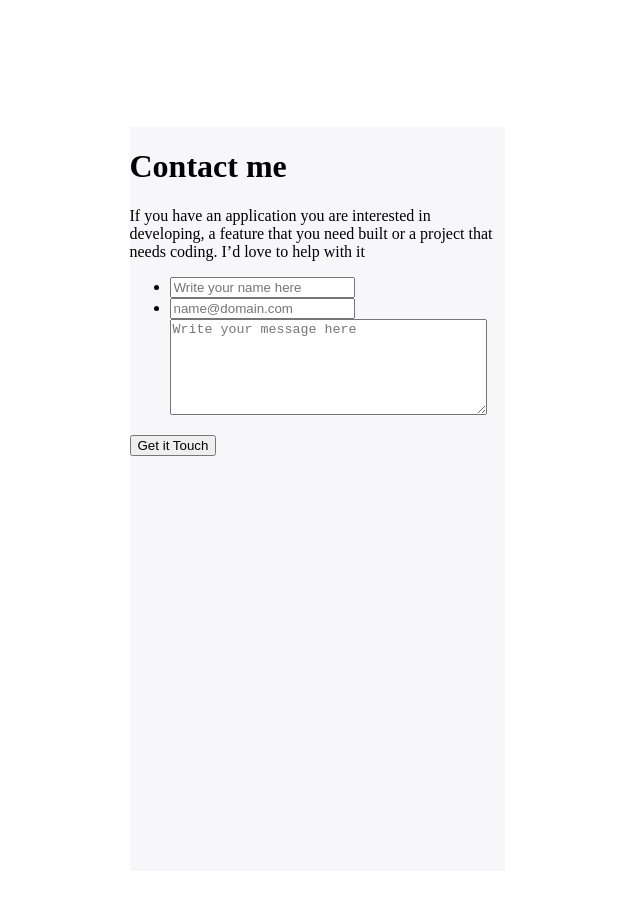
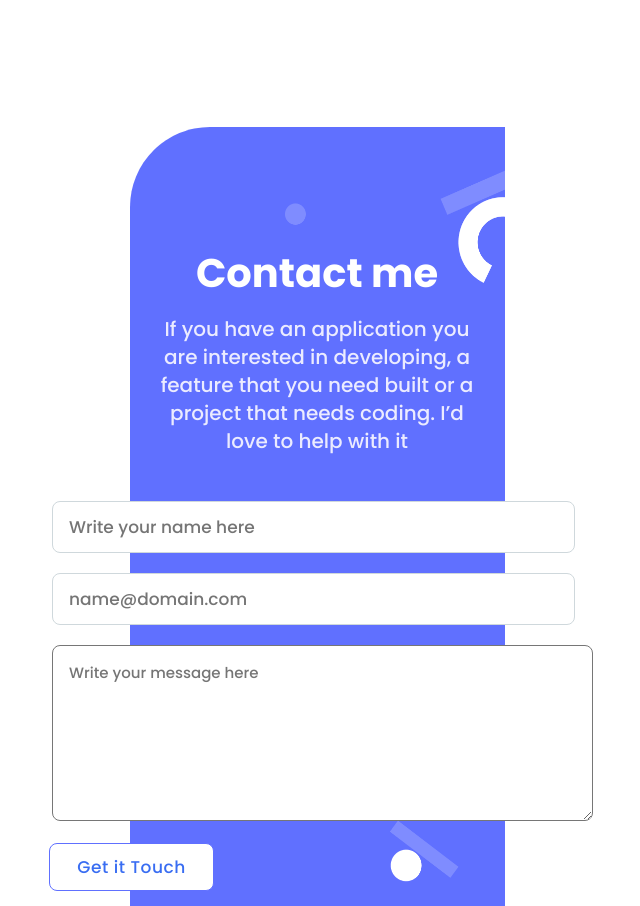
Before and after one commit to Goruchie/Portfolio, a website: page index.html in a window 1280 px wide. Shown: the part 4680-5586 px from the top of the page, without its empty margins (323-963 px from the left). Before the commit the page ends 5551 px from the top, so only its background shows below. Drawn offline with Linux system fonts and the light colour scheme.

Commit message:
add styles to contact form

```diff
--- a/styles.css
+++ b/styles.css
@@ -641,3 +641,146 @@ html {
 .card3 {
   padding-top: 6%;
 }
+
+footer {
+
+  background-image: url("images/form-background.png");
+  background-repeat: no-repeat;
+  background-size: 220px 719px;
+  background-color:#6070FF;
+  background-position: right;
+  background-position-y: 70%;
+  height: 779px;
+  border-top-left-radius: 80px 80px;
+  display: flex;
+  flex-direction: column;
+  align-items: center;
+
+
+
+}
+
+
+.ul-form {
+  list-style-type: none;
+  padding-left: 2%;
+  display: flex;
+  flex-direction: column;
+  gap: 20px;
+}
+
+footer h1 {
+  width: 801px;
+height: 56px;
+left: -213px;
+top: 4734px;
+font-family: 'Poppins', sans-serif;
+font-style: normal;
+font-weight: 700;
+font-size: 40px;
+line-height: 52px;
+
+text-align: center;
+color: #FFFFFF;
+margin-bottom: 12px;
+padding-top: 25%;
+
+}
+
+footer p {
+  width: 327px;
+height: 145px;
+left: 24px;
+margin-top: 0%;
+font-family: 'Poppins', sans-serif;
+font-style: normal;
+font-weight: 400;
+font-size: 20px;
+line-height: 28px;
+text-align: center;
+color: #EBEBFF;
+margin-bottom: 25px;
+}
+
+input[type=text] {
+  width: 93%;
+  height: 48px;
+  left: 0px;
+right: 0px;
+top: 0px;
+bottom: 0px;
+background: #FFFFFF;
+border: 1px solid #CFD8DC;
+border-radius: 8px;
+font-family: 'Poppins', sans-serif;
+font-style: normal;
+font-weight: 400;
+font-size: 17px;
+line-height: 20px;
+padding-left: 16px;
+}
+
+input[type=email] {
+  width: 93%;
+  height: 48px;
+  left: 0px;
+right: 0px;
+top: 0px;
+bottom: 0px;
+background: #FFFFFF;
+border: 1px solid #CFD8DC;
+border-radius: 8px;
+font-family: 'Poppins', sans-serif;
+font-style: normal;
+font-weight: 400;
+font-size: 17px;
+line-height: 20px;
+padding-left: 16px;
+}
+
+textarea {
+
+left: 0px;
+top: 0px;
+border-radius: 8px;
+font-family: 'Poppins';
+font-style: normal;
+font-weight: 400;
+font-size: 15px;
+line-height: 24px;
+padding: 15px;
+padding-left: 16px;
+padding-right: 38px;
+}
+
+button[type=submit] {
+  border-radius: 8px;
+  box-sizing: border-box;
+
+  width: 165px;
+  height: 48px;
+
+  border: 1px solid #6070ff;
+  font-family: 'Poppins', sans-serif;
+  font-style: normal;
+  font-weight: 500;
+  font-size: 17px;
+  line-height: 24px;
+  align-items: center;
+  text-align: center;
+  letter-spacing: 0.03em;
+  color: #396df2;
+  margin-top: 1%;
+  margin-bottom: 0%;
+  margin-left: 8px;
+
+}
+
+button:enabled { background-color: #fff; }
+button:hover { background: #7f8cff; }
+button:active { background: #2230d2; }
+button:disabled { color: #5e6c84; }
+
+.foot-back{
+  background-color: #fff;
+}
```
